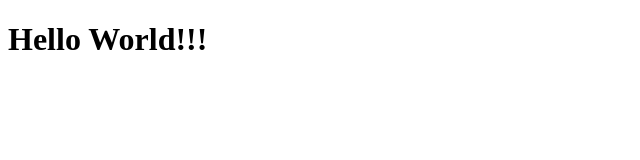
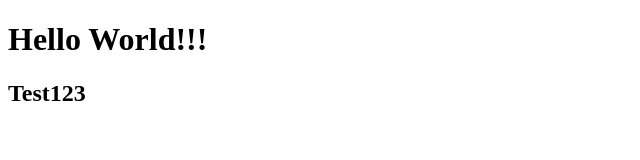
Before and after one commit to kaba4/test-repo, a plain HTML site: page index.html in a window 1280 px wide. Shown: the whole page, without its empty margins (0-640 px from the left). Drawn offline with Linux system fonts and the light colour scheme.

Commit message:
test commit

```diff
--- a/index.html
+++ b/index.html
@@ -7,5 +7,6 @@
 </head>
 <body>
     <h1>Hello World!!!</h1>
+    <h2>Test123</h2>
 </body>
 </html>
```
